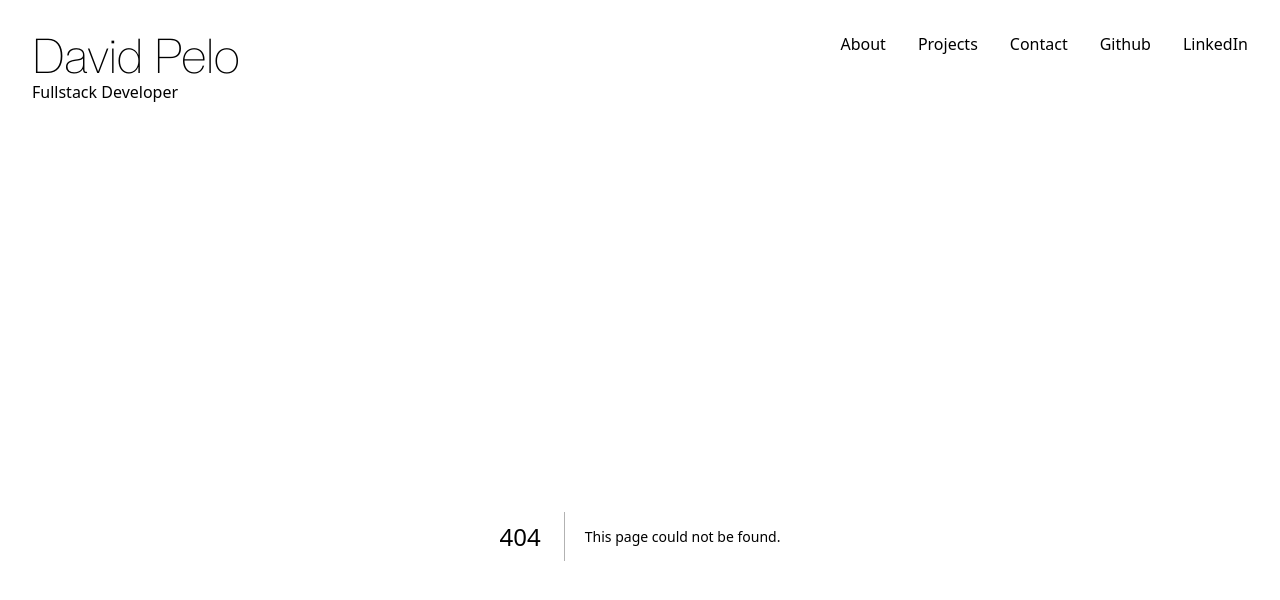
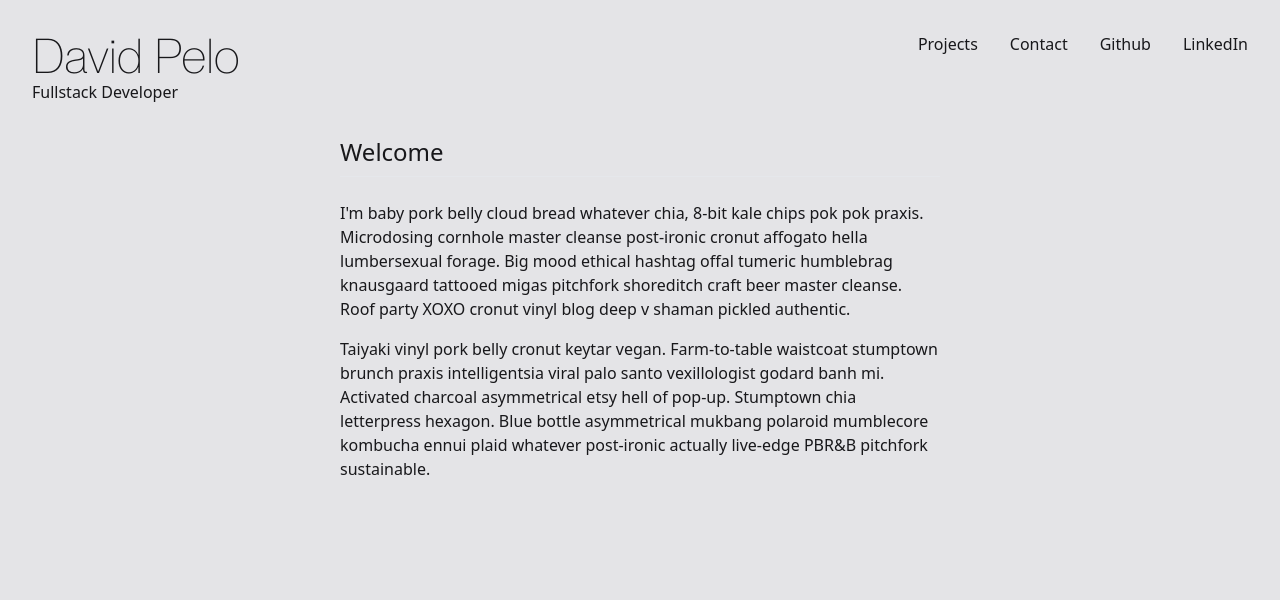
Before and after one commit to DavidPelo/portfolio, a Next.js app in the folder portfolio-next/: page /welcome in a window 1280 px wide. Before the commit this address had no page. Shown: the top 600 px of the page. Built offline with nearby package versions, Linux system fonts and the light colour scheme.

Commit message:
added custom 404 redirect

```diff
--- a/portfolio-next/src/components/layout/header.tsx
+++ b/portfolio-next/src/components/layout/header.tsx
@@ -31,9 +31,6 @@ export default function Header() {
       <nav>
         <ul className="flex gap-8">
           <li className="cursor-pointer transition-all duration-200 hover:text-zinc-400">
-            <Link href="/about">About</Link>
-          </li>
-          <li className="cursor-pointer transition-all duration-200 hover:text-zinc-400">
             <Link href="/projects">Projects</Link>
           </li>
           <li className="cursor-pointer transition-all duration-200 hover:text-zinc-400">
--- /dev/null
+++ b/portfolio-next/src/pages/404.tsx
@@ -0,0 +1,11 @@
+import { useEffect } from 'react'
+import { useRouter } from 'next/router'
+export default function CatchAll() {
+  const router = useRouter()
+
+  useEffect(() => {
+    router.replace('/').catch(() => console.log('oops'))
+  })
+
+  return null
+}
--- a/portfolio-next/src/pages/index.tsx
+++ b/portfolio-next/src/pages/index.tsx
@@ -1,13 +1,13 @@
-import About from '../components/about'
-import Contact from '../components/contact'
-import Projects from '../components/projects/projects'
+import Welcome from './welcome'
+// import Contact from '../components/contact'
+// import Projects from '../components/projects/projects'
 import { motion } from 'framer-motion'
-
 
 export default function Home() {
   return (
     <>
-      {/* <About />
+      <Welcome />
+      {/*
       <Projects />
       <Contact /> */}
     </>
--- a/portfolio-next/src/pages/about.tsx
+++ b/portfolio-next/src/pages/welcome.tsx
@@ -1,8 +1,8 @@
 import ContentSection from '../components/contentSection'
 
-export default function About() {
+export default function Welcome() {
   return (
-    <ContentSection title="About">
+    <ContentSection title="Welcome">
       <p className="pb-4">
         I&apos;m baby pork belly cloud bread whatever chia, 8-bit kale chips pok
         pok praxis. Microdosing cornhole master cleanse post-ironic cronut
```
Also changed, not shown: 1 other file (tests, documents, lock files or other folders).
